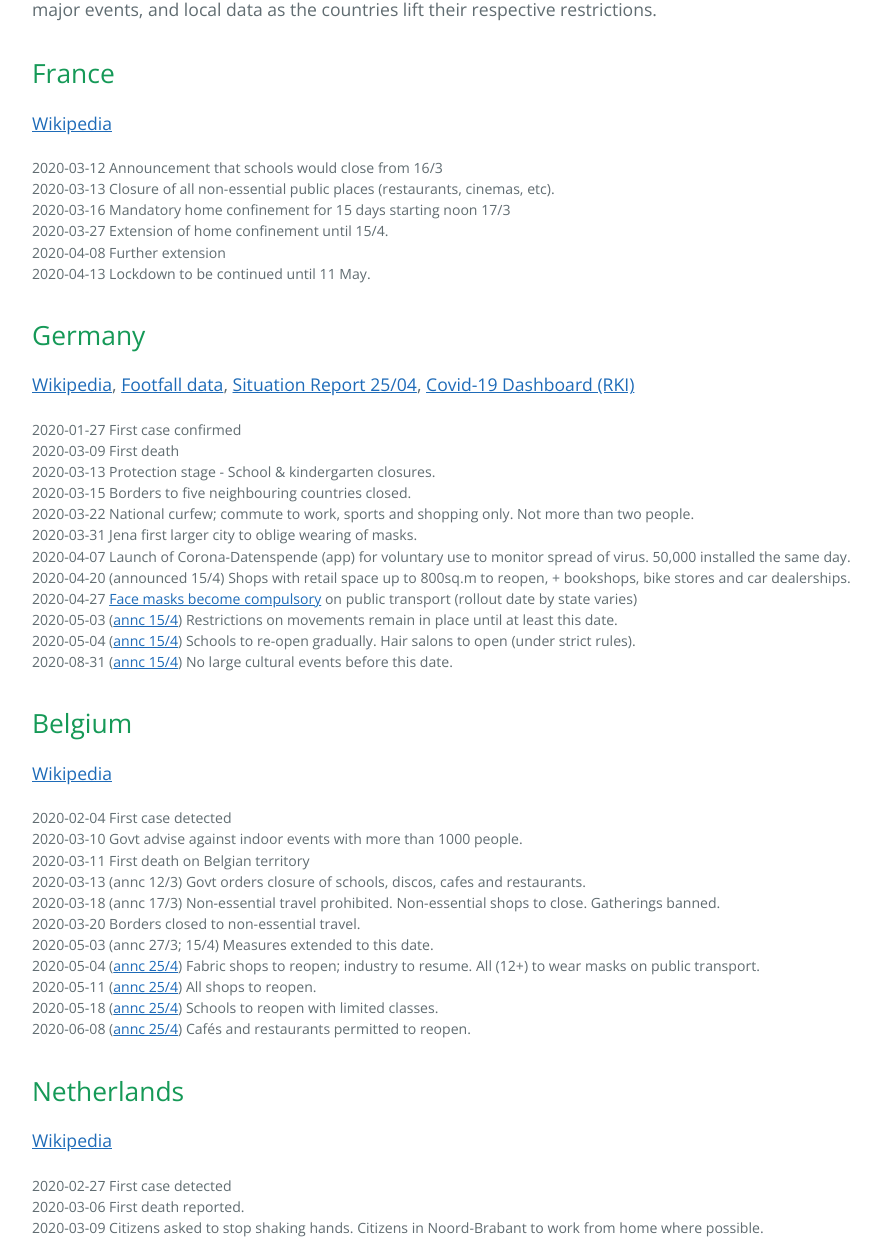
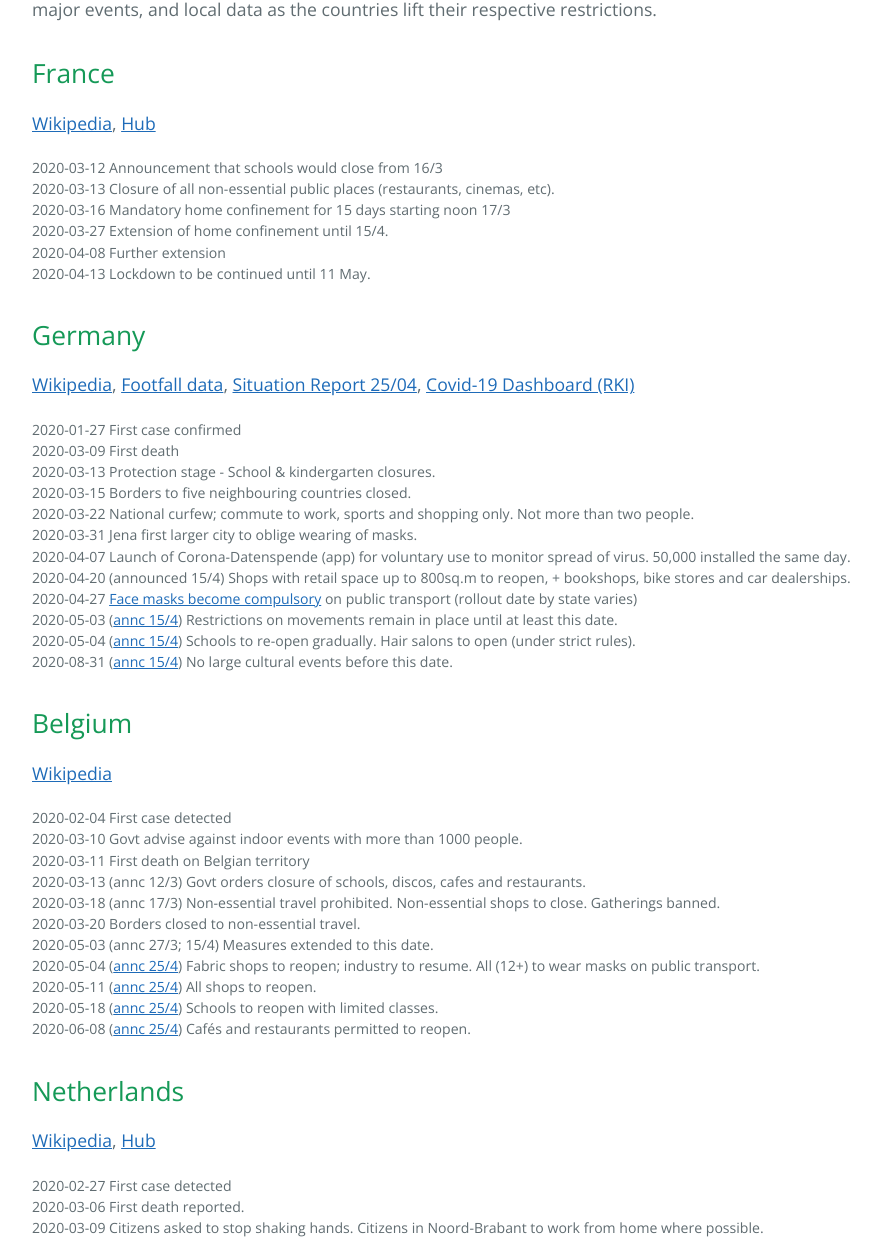
Before and after one commit to svenlatham/svenlatham-website, a Jekyll site: the page built from covid19/recovery.html, in a window 1280 px wide. Shown: the part 257-1496 px from the top of the page, without its empty margins (192-1070 px from the left). Built offline with Jekyll 4.4.1, drawn with Linux system fonts in a browser that asks for light colours.

Commit message:
Added hubs for FR & NL

```diff
--- a/covid19/recovery.html
+++ b/covid19/recovery.html
@@ -9,7 +9,8 @@ layout: default
 <p>This document is tracking recovery methods/protocols by country (typically EU). The goal is to track major events, and local data as the countries lift their respective restrictions.</p>
 
 <h2>France</h2>
-<a href="https://en.wikipedia.org/wiki/2020_coronavirus_pandemic_in_France">Wikipedia</a>
+<a href="https://en.wikipedia.org/wiki/2020_coronavirus_pandemic_in_France">Wikipedia</a>,
+<a href="https://www.arcgis.com/apps/opsdashboard/index.html#/5e09dff7cb434fb194e22261689e2887">Hub</a>
 
 <div class="timeline">
 2020-03-12 Announcement that schools would close from 16/3
@@ -59,7 +60,8 @@ layout: default
 </div>
 
 <h2>Netherlands</h2>
-<a href="https://en.wikipedia.org/wiki/2020_coronavirus_pandemic_in_the_Netherlands">Wikipedia</a>
+<a href="https://en.wikipedia.org/wiki/2020_coronavirus_pandemic_in_the_Netherlands">Wikipedia</a>,
+<a href="https://www.arcgis.com/apps/opsdashboard/index.html#/cfc2084c995c40e7ae72254029bf6251">Hub</a>
 
 <div class="timeline">
 2020-02-27 First case detected
```
